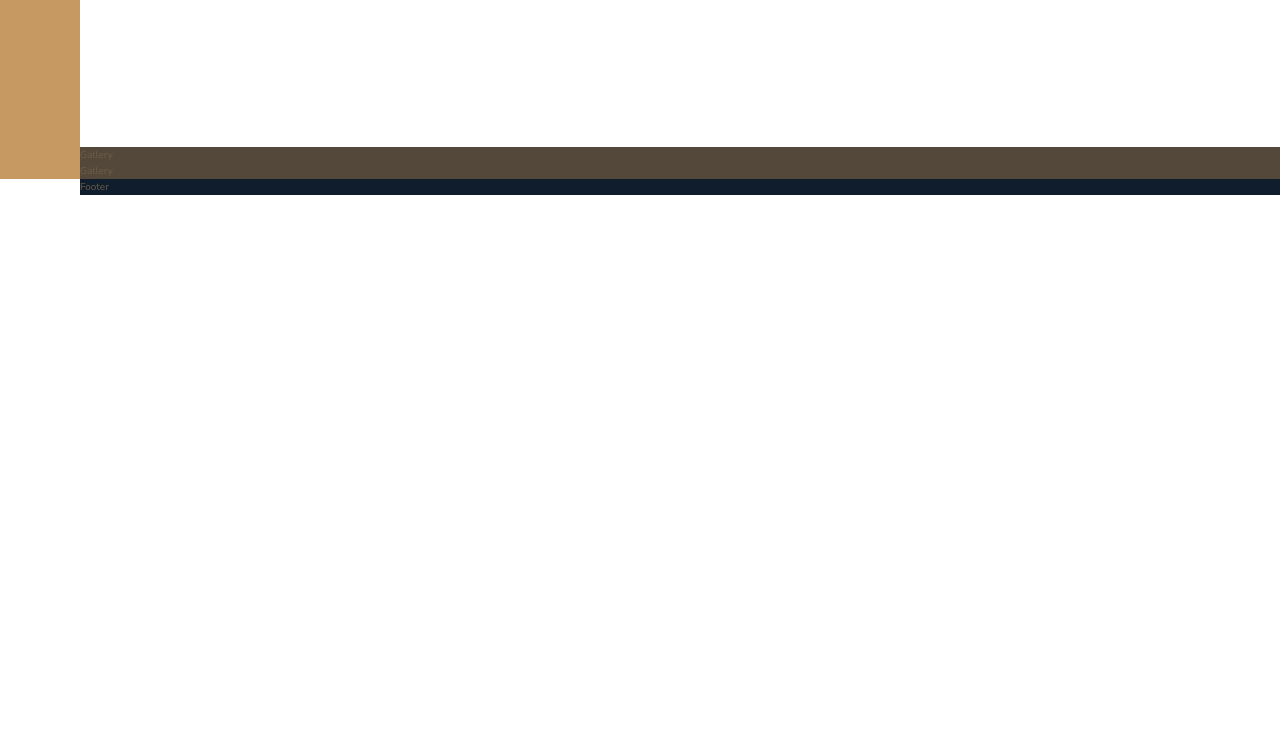
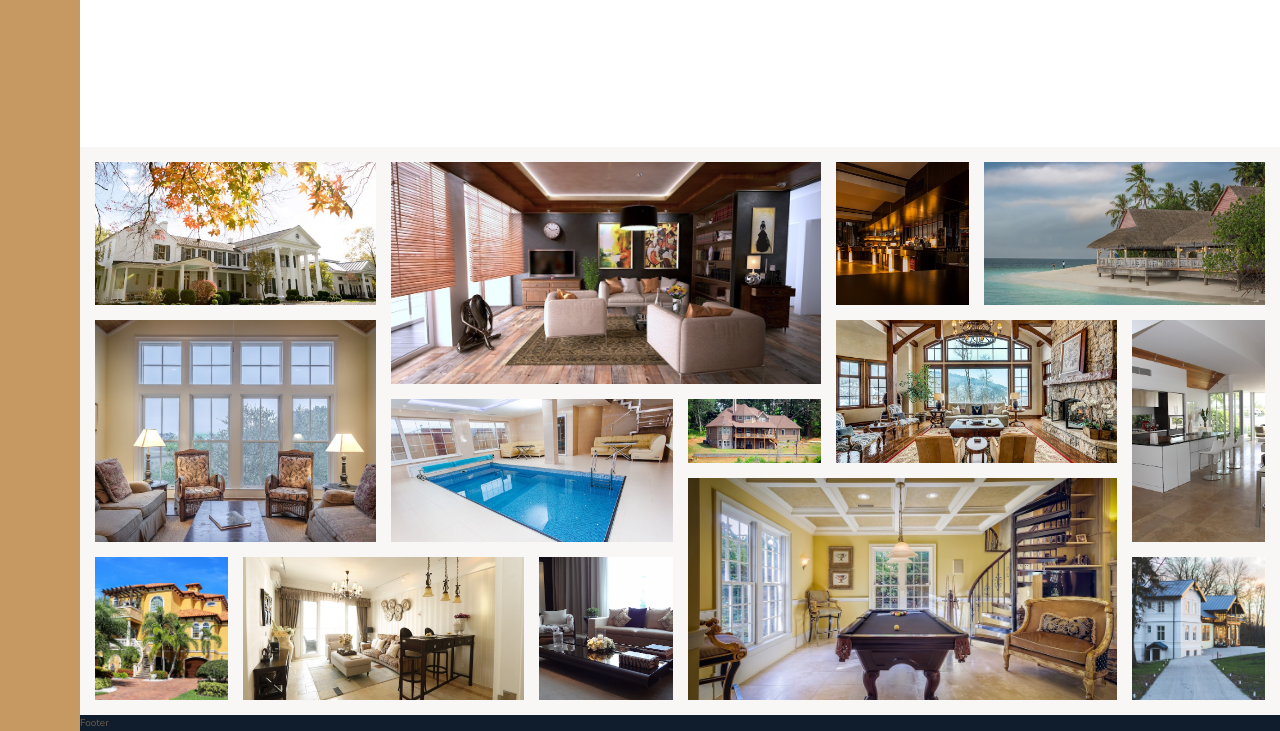
Before and after one commit to fstal/Nexter, a website: page index.html in a window 1280 px wide. Shown: the part 2925-3656 px from the top of the page. Before the commit the page ends 3120 px from the top, so only its background shows below. Drawn offline with nearby package versions, Linux system fonts and the light colour scheme.

Commit message:
:lipstick: add gallery section

```diff
--- a/index.html
+++ b/index.html
@@ -295,8 +295,71 @@
         <button class="btn home__btn">Contact Realtor</button>
       </div>
     </section>
-    <section class="gallery">Gallery</section>
-    <section class="gallery">Gallery</section>
+    <section class="gallery">
+      <figure class="gallery__item gallery__item--1">
+        <img src="img/gal-1.jpeg" alt="Gallery image 1" class="gallery__img" />
+      </figure>
+      <figure class="gallery__item gallery__item--2">
+        <img src="img/gal-2.jpeg" alt="Gallery image 2" class="gallery__img" />
+      </figure>
+      <figure class="gallery__item gallery__item--3">
+        <img src="img/gal-3.jpeg" alt="Gallery image 3" class="gallery__img" />
+      </figure>
+      <figure class="gallery__item gallery__item--4">
+        <img src="img/gal-4.jpeg" alt="Gallery image 4" class="gallery__img" />
+      </figure>
+      <figure class="gallery__item gallery__item--5">
+        <img src="img/gal-5.jpeg" alt="Gallery image 5" class="gallery__img" />
+      </figure>
+      <figure class="gallery__item gallery__item--6">
+        <img src="img/gal-6.jpeg" alt="Gallery image 6" class="gallery__img" />
+      </figure>
+      <figure class="gallery__item gallery__item--7">
+        <img src="img/gal-7.jpeg" alt="Gallery image 7" class="gallery__img" />
+      </figure>
+      <figure class="gallery__item gallery__item--8">
+        <img src="img/gal-8.jpeg" alt="Gallery image 8" class="gallery__img" />
+      </figure>
+      <figure class="gallery__item gallery__item--9">
+        <img src="img/gal-9.jpeg" alt="Gallery image 9" class="gallery__img" />
+      </figure>
+      <figure class="gallery__item gallery__item--10">
+        <img
+          src="img/gal-10.jpeg"
+          alt="Gallery image 10"
+          class="gallery__img"
+        />
+      </figure>
+      <figure class="gallery__item gallery__item--11">
+        <img
+          src="img/gal-11.jpeg"
+          alt="Gallery image 11"
+          class="gallery__img"
+        />
+      </figure>
+      <figure class="gallery__item gallery__item--12">
+        <img
+          src="img/gal-12.jpeg"
+          alt="Gallery image 12"
+          class="gallery__img"
+        />
+      </figure>
+      <figure class="gallery__item gallery__item--13">
+        <img
+          src="img/gal-13.jpeg"
+          alt="Gallery image 13"
+          class="gallery__img"
+        />
+      </figure>
+      <figure class="gallery__item gallery__item--14">
+        <img
+          src="img/gal-14.jpeg"
+          alt="Gallery image 14"
+          class="gallery__img"
+        />
+      </figure>
+    </section>
+
     <footer class="footer">Footer</footer>
   </body>
 </html>
--- a/sass/_gallery.scss
+++ b/sass/_gallery.scss
@@ -1,4 +1,76 @@
 .gallery {
-  background-color: $color-grey-dark-1;
+  background-color: $color-grey-light-1;
   grid-column: full-start / full-end;
+
+  display: grid;
+  grid-template-columns: repeat(8, 1fr);
+  grid-template-rows: repeat(7, 5vw);
+  grid-gap: 1.5rem;
+  padding: 1.5rem;
+
+  &__item {
+    &--1 {
+      grid-row: 1 / span 2;
+      grid-column: 1 / span 2;
+    }
+    &--2 {
+      grid-row: 1 / span 3;
+      grid-column: 3 / span 3;
+    }
+    &--3 {
+      grid-row: 1 / span 2;
+      grid-column: 6 / span 1;
+    }
+    &--4 {
+      grid-row: 1 / span 2;
+      grid-column: 7 / span 2;
+    }
+    &--5 {
+      grid-row: 3 / span 3;
+      grid-column: 1 / span 2;
+    }
+    &--6 {
+      grid-row: 4 / span 2;
+      grid-column: 3 / span 2;
+    }
+    &--7 {
+      grid-row: 4 / span 1;
+      grid-column: 5 / span 1;
+    }
+    &--8 {
+      grid-row: 3 / span 2;
+      grid-column: 6 / span 2;
+    }
+    &--9 {
+      grid-row: 3 / span 3;
+      grid-column: 8 / span 1;
+    }
+    &--10 {
+      grid-row: 6 / span 2;
+      grid-column: 1 / span 1;
+    }
+    &--11 {
+      grid-row: 6 / span 2;
+      grid-column: 2 / span 2;
+    }
+    &--12 {
+      grid-row: 6 / span 2;
+      grid-column: 4 / span 1;
+    }
+    &--13 {
+      grid-row: 5 / span 3;
+      grid-column: 5 / span 3;
+    }
+    &--14 {
+      grid-row: 6 / span 2;
+      grid-column: 8 / span 1;
+    }
+  }
+
+  &__img {
+    width: 100%;
+    height: 100%;
+    object-fit: cover; // fits to parent, which is why figure wrapper around it is needed
+    display: block; // otherwise has weird small white spaces after it cause it counts as inline/text
+  }
 }
```
Also changed, not shown: css/style.css.
